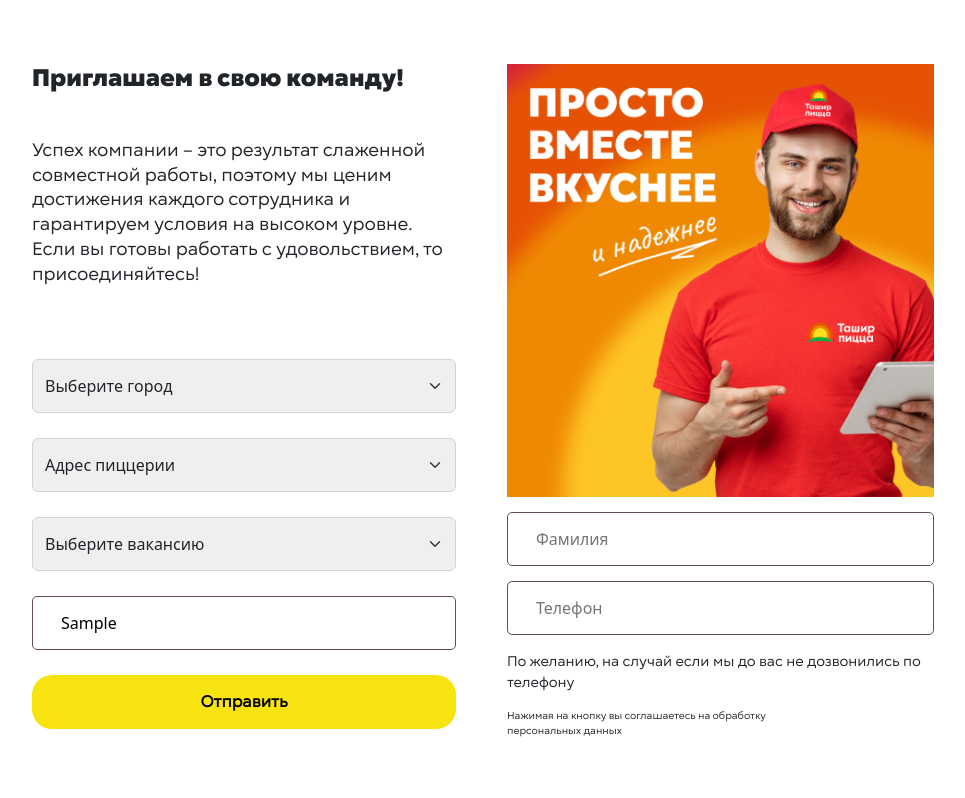
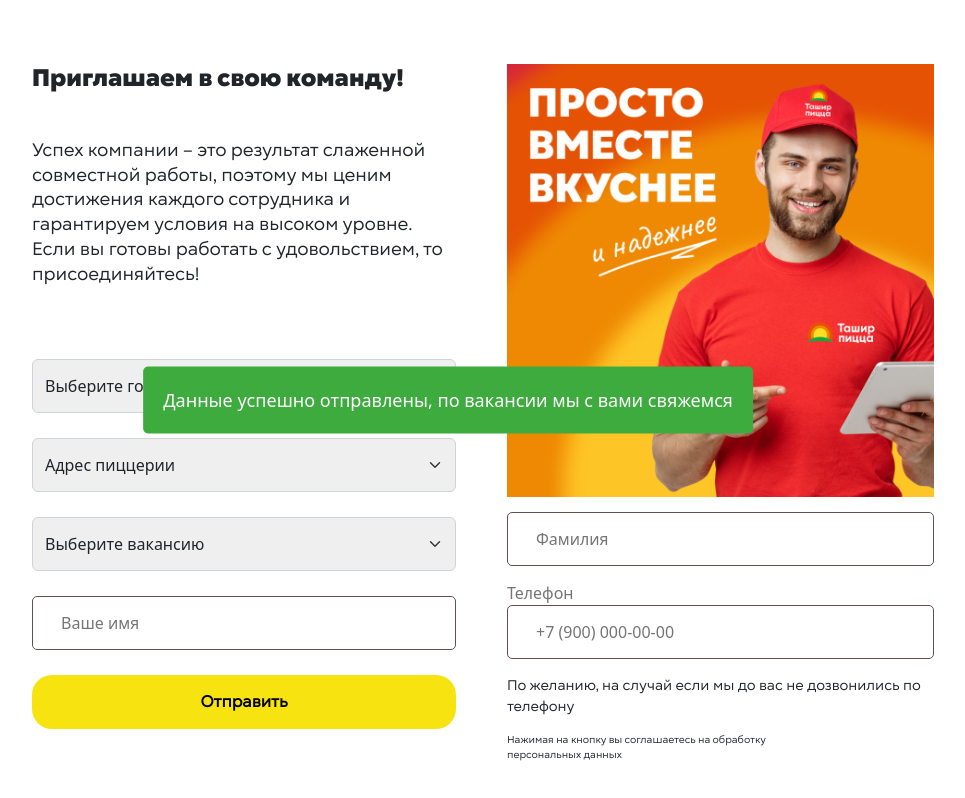
Before and after one commit to fuckpuc/tashir_pizza, a plain HTML site: page index.html in a window 1280 px wide. Both pictures are taken after typing "Sample" into the empty fields and a click on the input "Отправить". Shown: the whole page, without its empty margins (192-1157 px from the left). Drawn offline with nearby package versions, Linux system fonts and the light colour scheme; no server answers.

Commit message:
Тестовый коммит

```diff
--- a/css/style.css
+++ b/css/style.css
@@ -141,6 +141,10 @@ width: 100%;
   width: 65%;
 }
 
+.label__phone {
+  color: #757575;
+}
+
 /* Стили для popup */
 .popup {
   display: none;
--- a/index.html
+++ b/index.html
@@ -26,7 +26,7 @@
             Если вы готовы работать с удовольствием,
             то присоединяйтесь!</p>
         <form id="applicationForm">
-          <select id="citySelect" class="form_select form_input-select search-form__city" required>
+          <select name="Город" id="citySelect" class="form_select form_input-select search-form__city" required>
             <option disabled selected value="select_city">Выберите город</option>
             <option value="1">Москва</option>
             <option value="2">Калуга</option>
@@ -77,16 +77,16 @@
           <div class="search-form__adress">
             <span class="find_picceria" id = "pizzeriaCount"></span>
           </div>
-          <select class="form_select form_input-select search-form__vacancies" id="addressSelect" required>
+          <select name="Адрес" class="form_select form_input-select search-form__vacancies" id="addressSelect" required>
             <option disabled selected value="search-form__vacancies-title">Адрес пиццерии</option>
           </select>
-          <select class="form_select form_input-select select_vacansies" id="select_vacansies" required>
+          <select name="Вакансия" class="form_select form_input-select select_vacansies" id="select_vacansies" required>
             <option disabled selected value="vacancie">Выберите вакансию</option>
             <option value="piccamaker">Пиццмейкер</option>
             <option value="courrier">Курьер</option>
             <option value="cassir">Кассир</option>
         </select>
-          <input class="form_input-select first_name" id="first_name" type="text" placeholder="Ваше имя" required>
+          <input name="Имя" class="form_input-select first_name" id="first_name" type="text" placeholder="Ваше имя" required>
           <input  class="form_input-select search_btn" type="submit" value="Отправить">
         </form>
         </section>
@@ -103,7 +103,8 @@
             type="text"
             placeholder="Фамилия" required
           />
-          <input name="phone" id="phone" type="text" placeholder="Телефон" required/>
+          <label class="label__phone" for="phone">Телефон
+          <input name="phone" id="phone" type="text" placeholder="+7 (900) 000-00-00" required/></label>
           <p class="phone_information">
             По желанию, на случай если мы до вас не дозвонились по телефону
           </p>
--- a/js/script.js
+++ b/js/script.js
@@ -76,7 +76,7 @@ citySelect.addEventListener("change", function () {
 //Функция дкя поля с номером телефона
 $(document).ready(function () {
   // Применяем маску для поля ввода телефона
-  $("#phone").mask("8 (000) 000-00-00", {
+  $("#phone").mask("+7 (000) 000-00-00", {
     translation: {
       '0': {
         pattern: /[0-9]/
@@ -124,25 +124,21 @@ $(document).ready(function () {
       },
       error: function (error) {
         console.error("Ошибка при отправке данных: ", error);
+
+        //Ниже код тут не нужен, это для демонстрации. Нужно настроить сервер настроить и убрать код ниже.
+        $("#successPopup").show();
+
+
+        setTimeout(function() {
+          $("#successPopup").css("opacity", "0"); // Устанавливаем opacity в 0
+        }, 5000);
+        $("#citySelect").val("select_city");
+        $("#addressSelect").val("search-form__vacancies-title");
+        $("#select_vacansies").val("vacancie");
+        $("#first_name").val("");
+        $("#last_name").val("");
+        $("#phone").val("");
       },
     });
   });
 });
-
-
-    // Обработчик события отправки формы
-    // document.getElementById("applicationForm").addEventListener("submit", function (event) {
-    //     event.preventDefault(); // Предотвращаем стандартное поведение формы
-    //     var formData = new FormData(this); // Создаем объект FormData из формы
-
-    //     // Отправляем данные на сервер с помощью AJAX
-    //     var xhr = new XMLHttpRequest();
-    //     xhr.open("POST", "https://submit-form.com/qUu7O7St", true); // Замените "your_server_url_here" на реальный URL сервера
-    //     xhr.onreadystatechange = function () {
-    //       if (xhr.readyState === 4 && xhr.status === 200) {
-    //         // Действия после успешной отправки данных
-    //         alert("Данные успешно отправлены на сервер");
-    //       }
-    //     };
-    //     xhr.send(formData); // Отправляем данные формы на сервер
-    //   });
```
